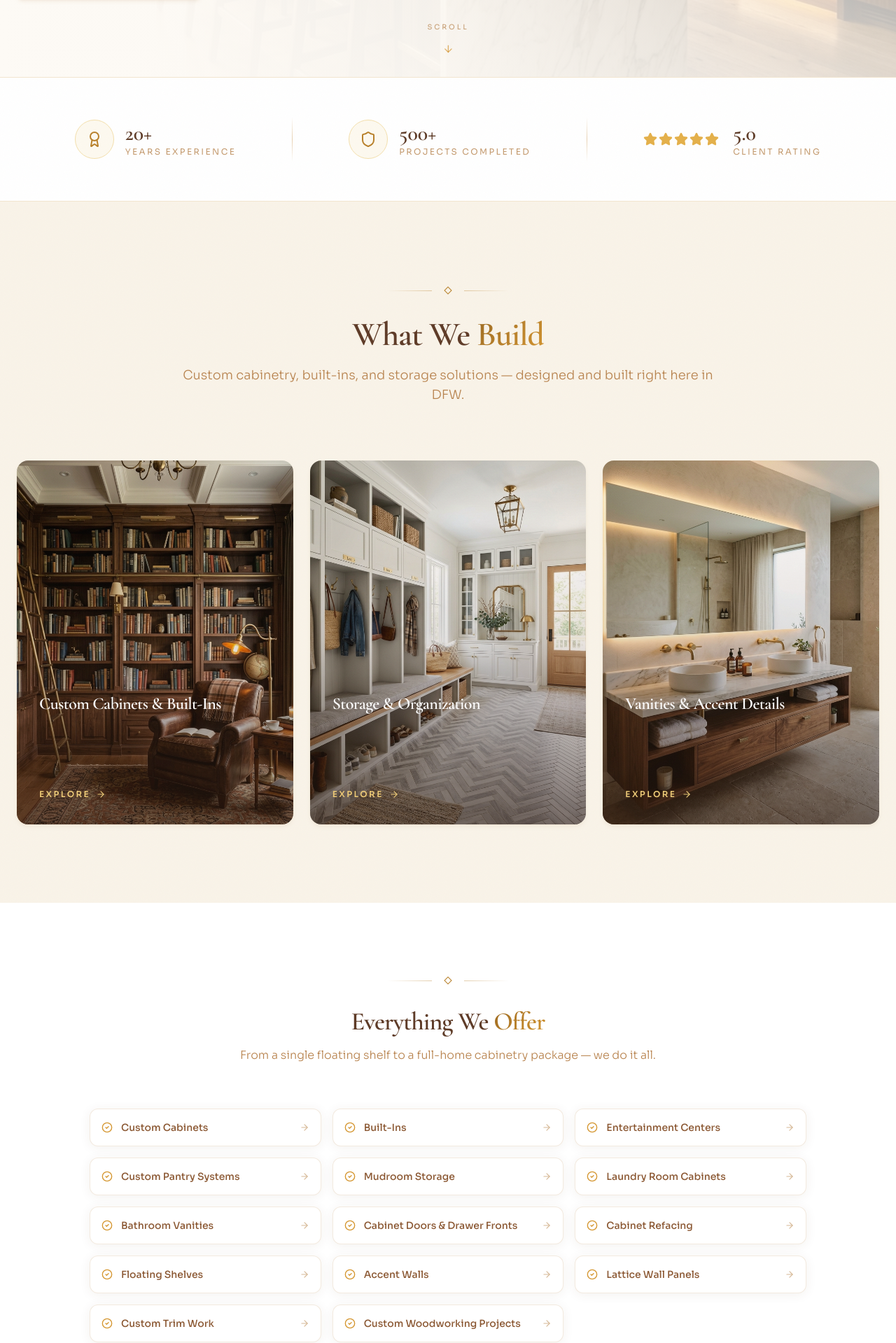
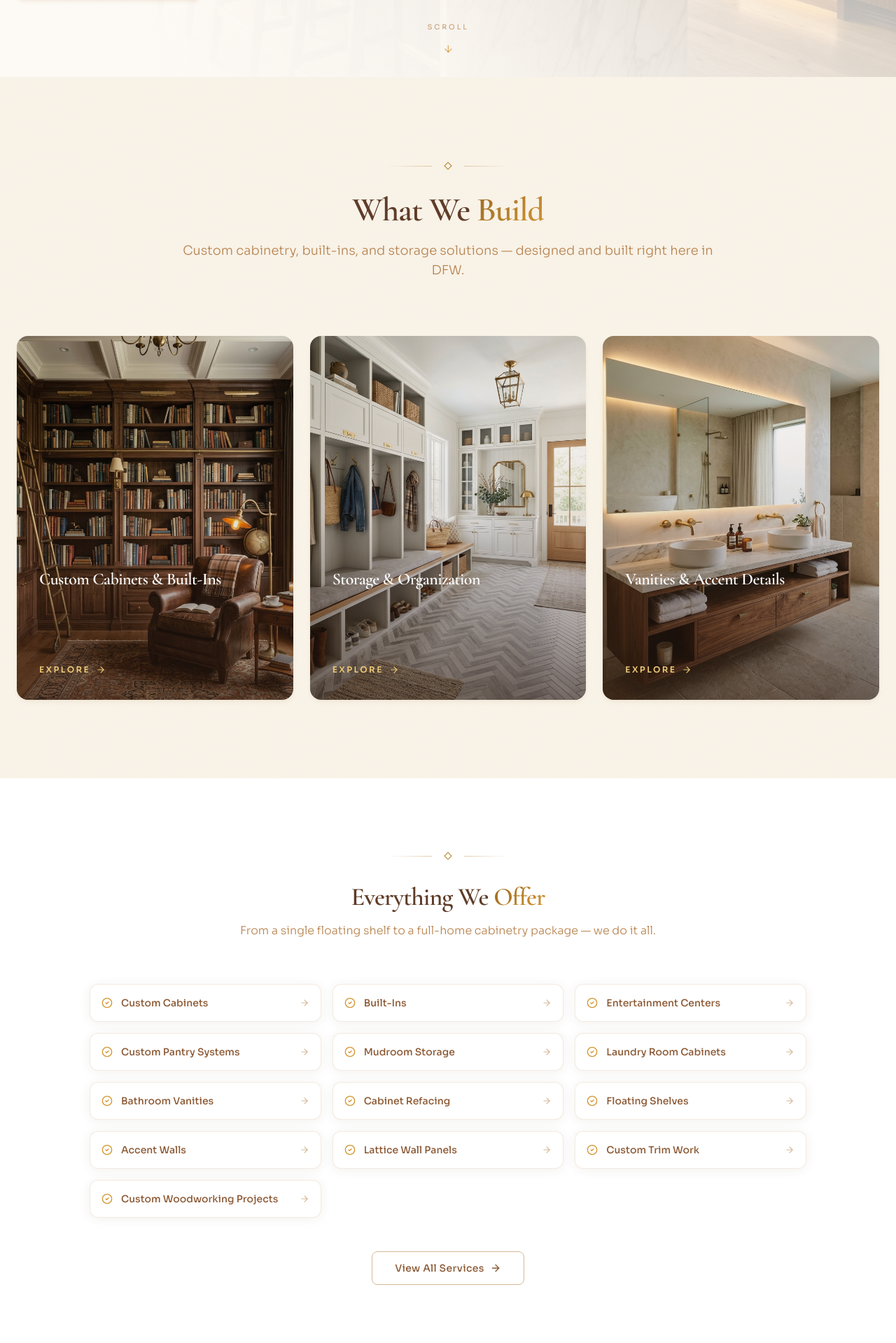
Before and after one commit to Albright-Digital-Solutions/scafati-woodworks, a React (Vite) app: page / in a window 1280 px wide. Shown: the part 690-2609 px from the top of the page at 70% size. Built offline with nearby package versions, Linux system fonts and the light colour scheme.

Commit message:
Update site: remove custom cursor, stats, update all service descriptions, new logo & vanity photo, delete Cabinet Doors service

```diff
--- a/src/components/layout/Footer.tsx
+++ b/src/components/layout/Footer.tsx
@@ -46,9 +46,9 @@ export function Footer() {
             <div className="flex flex-col gap-5 lg:col-span-1">
               <Link to="/" className="flex items-center group mb-1">
                 <img
-                  src="/images/logo-dark.png"
+                  src="/images/Untitled-design-35-2048x758.png"
                   alt="Scafati Woodworks — Cabinets & More"
-                  className="h-20 w-auto group-hover:opacity-80 transition-all duration-300"
+                  className="h-16 w-auto group-hover:opacity-80 transition-all duration-300"
                 />
               </Link>
               <p className="text-stone-400 text-sm leading-relaxed">
--- a/src/components/layout/Layout.tsx
+++ b/src/components/layout/Layout.tsx
@@ -3,7 +3,7 @@ import { useEffect } from 'react';
 import { motion, AnimatePresence } from 'motion/react';
 import { Header } from './Header';
 import { Footer } from './Footer';
-import { BubbleLevelCursor } from '../ui/BubbleLevelCursor';
+
 
 function ScrollToTop() {
   const { pathname } = useLocation();
@@ -18,7 +18,7 @@ export function Layout() {
 
   return (
     <div className="min-h-screen flex flex-col">
-      <BubbleLevelCursor />
+
       <ScrollToTop />
       <Header />
       <AnimatePresence mode="wait">
--- a/src/data/cities.ts
+++ b/src/data/cities.ts
@@ -1313,7 +1313,7 @@ export const cityServices = [
   { name: 'Mudroom Storage', link: '/services/mudroom-storage' },
   { name: 'Laundry Room Cabinets', link: '/services/laundry-room-cabinets' },
   { name: 'Bathroom Vanities', link: '/services/bathroom-vanities' },
-  { name: 'Cabinet Doors & Drawer Fronts', link: '/services/cabinet-doors-drawer-fronts' },
+
   { name: 'Cabinet Refacing', link: '/services/cabinet-refacing' },
   { name: 'Floating Shelves', link: '/services/floating-shelves' },
   { name: 'Accent Walls', link: '/services/accent-walls' },
--- a/src/data/services.ts
+++ b/src/data/services.ts
@@ -3,9 +3,9 @@ export const servicesData = [
     slug: 'custom-cabinets',
     title: 'Custom Cabinets',
     subtitle: 'Built to Fit Every Space, Every Style',
-    description: 'No two homes are the same — and your cabinetry shouldn\'t be either. We design and build fully custom cabinets from scratch, sized precisely for your space and finished to match your style. From face-frame to frameless construction, every detail is intentional.',
-    tech: 'Full plywood box construction, dovetail drawer boxes, soft-close hardware.',
-    features: ['Floor-to-ceiling custom sizing', 'Face-frame & frameless options', 'Dovetail drawer box construction', 'Soft-close doors and drawers', 'Paint, stain, or natural finish'],
+    description: 'No two homes are the same — and your cabinetry shouldn\'t be either. Every cabinet is custom-built for your space, your style, and the way you live. From full-overlay to inset construction, and from modern Shaker doors to classic raised-panel designs, every detail is thoughtfully crafted for a timeless result.',
+    tech: 'Full plywood cabinet construction with solid wood face frames, handcrafted drawer boxes, and premium soft-close Blum hinges and slides.',
+    features: ['Floor-to-ceiling custom sizing', 'Full-overlay and inset cabinetry', 'Shaker and raised-panel door styles', 'Handcrafted plywood drawer boxes', 'Soft-close doors and drawers', 'Paint, stain, or natural finish'],
     img: '/images/luxury-kitchen.png'
   },
   {
@@ -20,109 +20,101 @@ export const servicesData = [
   {
     slug: 'entertainment-centers',
     title: 'Entertainment Centers',
-    subtitle: 'The Heart of Your Living Room',
+    subtitle: 'Designed to Be the Focal Point',
     description: 'A well-designed entertainment center anchors the room and hides the clutter. We build custom media walls with wire management, ventilated equipment bays, integrated lighting, and display shelving — all finished to perfection.',
-    tech: 'Door fabrication, mitered-edge box construction, concealed wire management.',
-    features: ['Custom media wall designs', 'Concealed wire management', 'Ventilated AV equipment bays', 'Integrated LED accent lighting', 'Open & closed storage blend'],
+    tech: 'Custom-built entertainment centers with high-quality plywood construction, solid wood face frames, soft-close Blum hardware, and integrated cable management designed to keep your space clean and functional.',
+    features: ['Fully custom entertainment center designs', 'Hidden wire and cable management', 'Open shelving and closed storage options', 'Soft-close doors and drawers', 'Integrated LED accent lighting available', 'Built to fit your exact wall and TV dimensions'],
     img: '/images/media-console.png'
   },
   {
     slug: 'custom-pantry-systems',
     title: 'Custom Pantry Systems',
-    subtitle: 'Organized, Beautiful, Functional',
+    subtitle: 'Designed Around the Way You Live',
     description: 'A custom pantry is one of the highest-value upgrades you can make in a kitchen. We build walk-in and reach-in pantry systems with adjustable shelving, pull-out drawers, spice racks, and dedicated appliance storage — all designed around the way you actually cook.',
-    tech: 'Specialty inserts, pull-out organizers, adjustable shelf pin systems.',
-    features: ['Walk-in & reach-in pantry layouts', 'Pull-out drawers and trays', 'Dedicated small appliance storage', 'Spice rack and can organizers', 'Custom door with soft-close hinges'],
+    tech: 'Custom pantry systems built with high-quality plywood construction, solid wood face frames, adjustable shelving, and premium soft-close Blum hardware for long-lasting organization and everyday functionality.',
+    features: ['Walk-in and reach-in pantry designs', 'Adjustable shelving and custom storage layouts', 'Pull-out drawers and tray organizers', 'Dedicated small appliance storage', 'Soft-close doors and drawers', 'Built to fit your exact space and storage needs'],
     img: '/images/custom-pantry.png'
   },
   {
     slug: 'mudroom-storage',
     title: 'Mudroom Storage',
-    subtitle: 'Elegant Organization for Busy Entryways',
+    subtitle: 'Designed to Keep Everyday Life Organized',
     description: 'A custom mudroom keeps your home organized from the moment you walk in. We build shaker-style lockers, integrated bench seating with flip-top storage, cubbies for each family member, and hook panels that blend seamlessly into your home\'s style.',
-    tech: 'Tall cabinet gables, shelf pin holes, integrated bench framing.',
-    features: ['Custom lockers per family member', 'Integrated bench seating', 'Shaker-style panels and trim', 'Adjustable cubbies and hooks', 'Durable, high-traffic finishes'],
+    tech: 'Custom mudroom storage built with high-quality plywood construction, solid wood face frames, durable finishes, and thoughtfully designed storage to handle everyday family use.',
+    features: ['Custom lockers and cubbies', 'Integrated bench seating with storage', 'Shaker-style panels and trim details', 'Adjustable shelving and coat hooks', 'Durable, high-traffic finishes', 'Built to fit your exact space and storage needs'],
     img: '/images/mudroom-builtins.png'
   },
   {
     slug: 'laundry-room-cabinets',
     title: 'Laundry Room Cabinets',
-    subtitle: 'A Complete Laundry Room Refresh',
+    subtitle: 'Designed to Make Everyday Tasks Easier',
     description: 'Modern laundry rooms deserve the same quality as the rest of your home. We build custom upper and lower cabinets, folding countertops, drying rod installations, and pull-out hamper systems — all with moisture-resistant materials built for the environment.',
-    tech: 'Humidity-resistant HPL or specialized plywood, pull-out accessories.',
-    features: ['Upper & lower custom cabinet runs', 'Custom folding countertop', 'Pull-out hamper systems', 'Drying rod integration', 'Moisture-resistant finishes'],
+    tech: 'Custom laundry room cabinetry built with high-quality plywood construction, solid wood face frames, moisture-resistant finishes, and premium soft-close Blum hardware for long-lasting durability and everyday function.',
+    features: ['Upper and lower custom cabinet layouts', 'Folding countertops and workspace areas', 'Pull-out hamper and storage solutions', 'Drying rod and open shelving options', 'Soft-close doors and drawers', 'Built to fit your exact space and workflow'],
     img: '/images/laundry-room.png'
   },
   {
     slug: 'bathroom-vanities',
     title: 'Bathroom Vanities',
-    subtitle: 'The Gold Standard in Bathroom Luxury',
+    subtitle: 'Designed for Everyday Luxury',
     description: 'A custom vanity makes your bathroom feel like a boutique hotel. We build floating and floor-mounted vanities with premium undermount drawer slides, custom internal organizers, and plumbing cutouts — in any size, finish, or configuration big-box stores can\'t offer.',
-    tech: 'Plywood construction, undermount drawer slides, custom plumbing cutouts.',
-    features: ['Floating or floor-mount designs', 'Hair tool pull-outs with heat-resistant liners', 'Premium undermount drawer slides', 'Double-sink configurations', 'Custom plumbing cutouts'],
-    img: '/images/floating-vanity.png'
+    tech: 'Custom bathroom vanities built with high-quality plywood construction, solid-wood face frames, handcrafted drawer boxes, and premium soft-close Blum hardware for lasting durability and everyday functionality.',
+    features: ['Fully custom vanity designs', 'Floating or floor-mounted configurations', 'Single and double-sink layouts', 'Soft-close doors and drawers', 'Custom storage solutions and drawer organizers', 'Built to fit your exact space and plumbing layout'],
+    img: '/images/Bathroom Vanity.jfif'
   },
-  {
-    slug: 'cabinet-doors-drawer-fronts',
-    title: 'Cabinet Doors & Drawer Fronts',
-    subtitle: 'Refresh the Look Without Replacing Everything',
-    description: 'New doors and drawer fronts can completely transform the look of your kitchen or bathroom at a fraction of full replacement cost. We fabricate custom shaker, flat-panel, raised-panel, and inset doors in any size and finish to match or upgrade your existing boxes.',
-    tech: 'CNC precision routing, edge profiling, concealed hinge boring.',
-    features: ['Shaker, flat-panel, and raised-panel profiles', 'Inset door fabrication', 'Custom sizing for any existing boxes', 'Paint or stain-grade options', 'Soft-close hinge hardware'],
-    img: '/images/cabinet-doors.png'
-  },
+
   {
     slug: 'cabinet-refacing',
     title: 'Cabinet Refacing',
-    subtitle: 'A Brand-New Look at Half the Cost',
-    description: 'If your cabinet boxes are structurally sound, refacing is the smartest upgrade you can make. We resurface your existing boxes with new veneer or laminate, then install all-new custom doors, drawer fronts, and hardware — giving you a completely new kitchen without the full gut job.',
-    tech: 'Veneer application, new face frames, custom door and hardware installation.',
-    features: ['Wood veneer or laminate surfacing', 'New custom door & drawer fronts', 'Updated hardware installation', 'Matching new cabinet additions', 'Faster timeline than full replacement'],
+    subtitle: 'Designed to Refresh Your Existing Cabinets',
+    description: 'Cabinet refacing gives your space a completely updated look while keeping your existing cabinet boxes in place. We build custom new doors, drawer fronts, and drawer boxes designed to fit your existing cabinetry, creating a clean, seamless, and refreshed appearance without a full cabinet replacement.',
+    tech: 'Cabinet refacing is a cost-effective way to update your kitchen while keeping your existing cabinet boxes in place. We build custom new doors, drawer fronts, and drawer boxes designed to fit your existing cabinetry, along with updated hardware for a clean, refreshed look.',
+    features: ['Custom-built doors and drawer fronts', 'New handcrafted drawer boxes', 'Soft-close hinges and drawer slides', 'Updated hardware installation', 'Matching finishes and paint options', 'Built to fit your existing cabinet layout'],
     img: '/images/cabinet-refacing.png'
   },
   {
     slug: 'floating-shelves',
     title: 'Floating Shelves',
-    subtitle: 'Clean, Modern, and Endlessly Versatile',
+    subtitle: 'Designed to Add Warmth, Function, and Style',
     description: 'Custom floating shelves add warmth, display space, and personality to any room. We build them from solid wood or premium plywood, with concealed mounting hardware rated for real loads — not the decorative-only shelves you find at the hardware store.',
-    tech: 'Concealed heavy-duty mounting hardware, solid wood or plywood construction.',
-    features: ['Kitchen open shelving', 'Living & bedroom display shelves', 'Bathroom shelf niches', 'Concealed structural mounting', 'Edge detail and finish options'],
+    tech: 'Custom floating shelves built with high-quality hardwood or plywood construction, concealed heavy-duty mounting hardware, and clean edge detailing for a seamless modern look.',
+    features: ['Custom floating shelf designs', 'Kitchen, living room, and bedroom shelving', 'Bathroom shelf and niche installations', 'Concealed heavy-duty mounting systems', 'Painted or stained finish options', 'Built to fit your exact space and style'],
     img: '/images/floating-shelves.png'
   },
   {
     slug: 'accent-walls',
     title: 'Accent Walls',
-    subtitle: 'The Statement Piece Your Room is Missing',
+    subtitle: 'Designed to Transform Ordinary Walls Into Statement Pieces',
     description: 'A custom wood accent wall instantly elevates a space from nice to stunning. We design and install shiplap, board-and-batten, slat wall, and custom panel designs that add texture, warmth, and architectural character to any room in your home.',
-    tech: 'Shiplap, board-and-batten, slat panel installation.',
-    features: ['Shiplap and board-and-batten', 'Vertical and horizontal slat panels', 'Painted or natural wood finishes', 'Fireplace surround accent walls', 'Bedroom headboard walls'],
+    tech: 'Custom accent walls built with high-quality materials, precision-installed trim and paneling, and clean, modern detailing designed to add depth, texture, and character to your space.',
+    features: ['Shiplap and board-and-batten designs', 'Vertical and horizontal slat wall installations', 'Painted or natural wood finish options', 'Fireplace and entertainment wall features', 'Bedroom headboard accent walls', 'Custom designs built to fit your space and style'],
     img: '/images/accent-wall.png'
   },
   {
     slug: 'lattice-wall-panels',
     title: 'Lattice Wall Panels',
-    subtitle: 'Texture and Drama Without Renovation',
+    subtitle: 'Designed to Bring Texture and Character to Your Space',
     description: 'Lattice and decorative panel walls are a standout design detail that transform plain walls into architectural features. We fabricate and install custom lattice panels, geometric grid walls, and decorative millwork that photograph beautifully and feel custom-built — because they are.',
-    tech: 'CNC routed lattice panels, custom millwork fabrication.',
-    features: ['Custom lattice grid designs', 'Geometric & diamond patterns', 'Painted or stained finishes', 'Dining room and bedroom installs', 'Full wall or wainscot-height'],
+    tech: 'Custom lattice wall panels precision-cut for a clean, seamless fit and designed to create a bold architectural focal point with depth, texture, and timeless style.',
+    features: ['Custom lattice panel designs', 'Geometric and diamond pattern layouts', 'Painted to your color of choice', 'Full-wall and wainscot-height installations', 'Dining room, hallway, and bedroom applications', 'Built to fit your exact space and design vision'],
     img: '/images/lattice-panels.png'
   },
   {
     slug: 'custom-trim-work',
     title: 'Custom Trim Work',
-    subtitle: 'The Finishing Touch That Sets a Home Apart',
-    description: 'Crown molding, coffered ceilings, wainscoting, picture frame molding — the right trim work makes a home feel intentional and elevated. We design and install custom trim profiles that tie your spaces together, from subtle to grand.',
-    tech: 'Custom milled profiles, coped joints, painted finishes.',
-    features: ['Crown molding installation', 'Coffered ceiling design', 'Wainscoting and picture frame molding', 'Custom window and door casings', 'Fireplace mantel surround'],
+    subtitle: 'Built to Add the Finishing Touches That Elevate a Home',
+    description: 'Crown molding, wainscoting, picture frame molding, and custom wall trim are the finishing details that bring a home together. We design and install custom trim work that adds depth, character, and a refined custom feel to your space — from subtle accents to bold statement walls.',
+    tech: 'Custom trim work installed with clean lines, precise joinery, and carefully selected profiles designed to add depth, character, and a refined custom finish to your space.',
+    features: ['Crown molding installation', 'Wainscoting and picture frame molding', 'Custom window and door casings', 'Fireplace mantel surrounds', 'Accent wall trim details', 'Painted or stained finish options'],
     img: '/images/custom-trim.png'
   },
   {
     slug: 'custom-woodworking',
     title: 'Custom Woodworking Projects',
-    subtitle: 'If You Can Dream It, We Can Build It',
+    subtitle: 'Designed Around the Details That Make a Home Unique',
     description: 'Have a one-of-a-kind project in mind? Our shop is built for it. From heirloom furniture and barn doors to custom wine racks, home bars, and Murphy beds — if it involves wood and craftsmanship, we want to hear about it.',
-    tech: 'Full custom fabrication, specialty hardware integration.',
-    features: ['Custom furniture and tables', 'Barn doors and sliding hardware', 'Home bars and coffee stations', 'Murphy bed frame systems', 'Wine racks and cellar shelving'],
+    tech: 'Fully custom woodworking projects built with high-quality materials, precision craftsmanship, and thoughtfully designed details tailored to your space, style, and everyday use.',
+    features: ['Custom furniture and table builds', 'Barn doors and sliding door systems', 'Home bars and coffee stations', 'Murphy bed and space-saving solutions', 'Wine racks and custom display shelving', 'Built to fit your exact space and design vision'],
     img: '/images/home-bar.png'
   }
 ];
--- a/src/index.css
+++ b/src/index.css
@@ -43,12 +43,6 @@
 @layer base {
   html {
     scroll-behavior: smooth;
-    cursor: none;
-  }
-
-  /* Hide native cursor on interactive elements too */
-  a, button, [role="button"], input[type="submit"], select, label[for], .cursor-pointer {
-    cursor: none;
   }
 
   body {
--- a/src/pages/Home.tsx
+++ b/src/pages/Home.tsx
@@ -1,11 +1,10 @@
 import { Link } from 'react-router-dom';
 import { motion } from 'motion/react';
-import { ArrowRight, Star, Award, Shield, ArrowDown, CheckCircle2, MapPin } from 'lucide-react';
+import { ArrowRight, ArrowDown, CheckCircle2, MapPin } from 'lucide-react';
 import { SEO, localBusinessSchema } from '../components/SEO';
 import { Button } from '../components/ui/Button';
 import { ScrollReveal, StaggerContainer, StaggerItem } from '../components/ui/ScrollReveal';
 import { SectionDivider } from '../components/ui/SectionDivider';
-import { CountUp } from '../components/ui/CountUp';
 import { dfwCities } from '../data/cities';
 
 export function Home() {
@@ -142,55 +141,6 @@ export function Home() {
       </section>
 
 
-      {/* ━━━ TRUST BAR ━━━ */}
-      <section className="py-14 bg-white border-y border-cream-200 grain-overlay">
-        <div className="container mx-auto px-4 md:px-6">
-          <ScrollReveal>
-            <div className="flex flex-col md:flex-row items-center justify-center gap-10 md:gap-20 text-center">
-              <div className="flex items-center gap-4">
-                <div className="w-14 h-14 rounded-full border border-gold-200 bg-gold-50 flex items-center justify-center">
-                  <Award className="w-6 h-6 text-gold-600" />
-                </div>
-                <div className="text-left">
-                  <div className="text-3xl font-serif font-semibold text-wood-900">
-                    <CountUp end={20} suffix="+" />
-                  </div>
-                  <div className="text-wood-400 text-xs uppercase tracking-[0.2em]">Years Experience</div>
-                </div>
-              </div>
-
-              <div className="hidden md:block w-px h-16 bg-gradient-to-b from-transparent via-cream-300 to-transparent" />
-
-              <div className="flex items-center gap-4">
-                <div className="w-14 h-14 rounded-full border border-gold-200 bg-gold-50 flex items-center justify-center">
-                  <Shield className="w-6 h-6 text-gold-600" />
-                </div>
-                <div className="text-left">
-                  <div className="text-3xl font-serif font-semibold text-wood-900">
-                    <CountUp end={500} suffix="+" />
-                  </div>
-                  <div className="text-wood-400 text-xs uppercase tracking-[0.2em]">Projects Completed</div>
-                </div>
-              </div>
-
-              <div className="hidden md:block w-px h-16 bg-gradient-to-b from-transparent via-cream-300 to-transparent" />
-
-              <div className="flex items-center gap-4">
-                <div className="flex gap-0.5 mr-1">
-                  {[...Array(5)].map((_, i) => (
-                    <Star key={i} className="w-5 h-5 fill-gold-400 text-gold-400" />
-                  ))}
-                </div>
-                <div className="text-left">
-                  <div className="text-3xl font-serif font-semibold text-wood-900">5.0</div>
-                  <div className="text-wood-400 text-xs uppercase tracking-[0.2em]">Client Rating</div>
-                </div>
-              </div>
-            </div>
-          </ScrollReveal>
-        </div>
-      </section>
-
 
       {/* ━━━ CORE SERVICES — 3 hero cards ━━━ */}
       <section className="py-28 section-warm grain-overlay">
@@ -281,7 +231,7 @@ export function Home() {
               { name: 'Mudroom Storage', link: '/services/mudroom-storage' },
               { name: 'Laundry Room Cabinets', link: '/services/laundry-room-cabinets' },
               { name: 'Bathroom Vanities', link: '/services/bathroom-vanities' },
-              { name: 'Cabinet Doors & Drawer Fronts', link: '/services/cabinet-doors-drawer-fronts' },
+
               { name: 'Cabinet Refacing', link: '/services/cabinet-refacing' },
               { name: 'Floating Shelves', link: '/services/floating-shelves' },
               { name: 'Accent Walls', link: '/services/accent-walls' },
@@ -334,9 +284,9 @@ export function Home() {
             {[
               {
                 step: '01',
-                title: 'Design Consultation',
-                subtitle: '& 3D Rendering',
-                desc: 'We start with a personal consultation at your home or our shop, take precise measurements, and create 3D renderings so you can see exactly what you\'re getting before a single board is cut.'
+                title: 'In-Home',
+                subtitle: 'Consultation',
+                desc: 'We start with a personal consultation in your home to discuss your vision, needs, and style preferences. During this visit, we take precise measurements and evaluate the space to ensure every detail is considered from the beginning.'
               },
               {
                 step: '02',
```
Also changed, not shown: src/pages/About.tsx (+2 -8 lines), src/pages/BuiltIns.tsx (+2 -6 lines), public/images/Bathroom Vanity.jfif (added), public/images/Untitled-design-35-2048x758.png (added).
